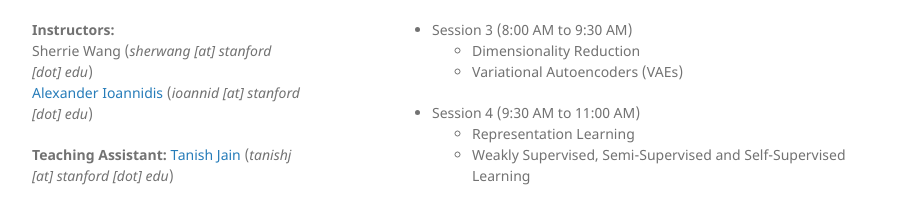
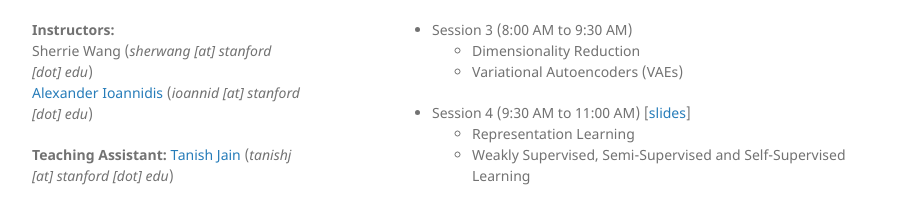
Before and after one commit to icme-workshops/intermediate-ml, a Jekyll site: the page built from index.md, in a window 1280 px wide and 900 px high, scrolled down 876 px. Shown: the part 644-868 px from the top of the window, without its empty margins (178-1100 px from the left). Built offline with Jekyll 4.4.1, drawn with Linux system fonts in a browser that asks for light colours; our own code applies the rules of GitHub Pages for plain Markdown files.

Commit message:
Update index.md

```diff
--- a/index.md
+++ b/index.md
@@ -37,7 +37,7 @@ Alexander Ioannidis earned his Ph.D. in Computational and Mathematical Engineeri
 - Session 3 (8:00 AM to 9:30 AM)
   - Dimensionality Reduction
   - Variational Autoencoders (VAEs)
-- Session 4 (9:30 AM to 11:00 AM)
+- Session 4 (9:30 AM to 11:00 AM) [[slides](/docs/representation-learning_weak-supervision.pdf)]
   - Representation Learning
   - Weakly Supervised, Semi-Supervised and Self-Supervised Learning
 
```
